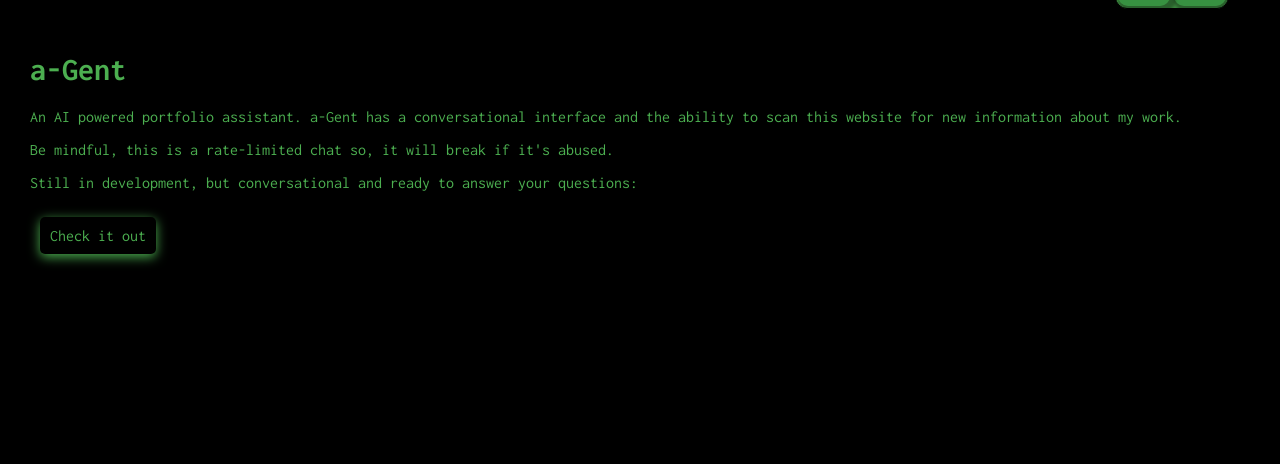
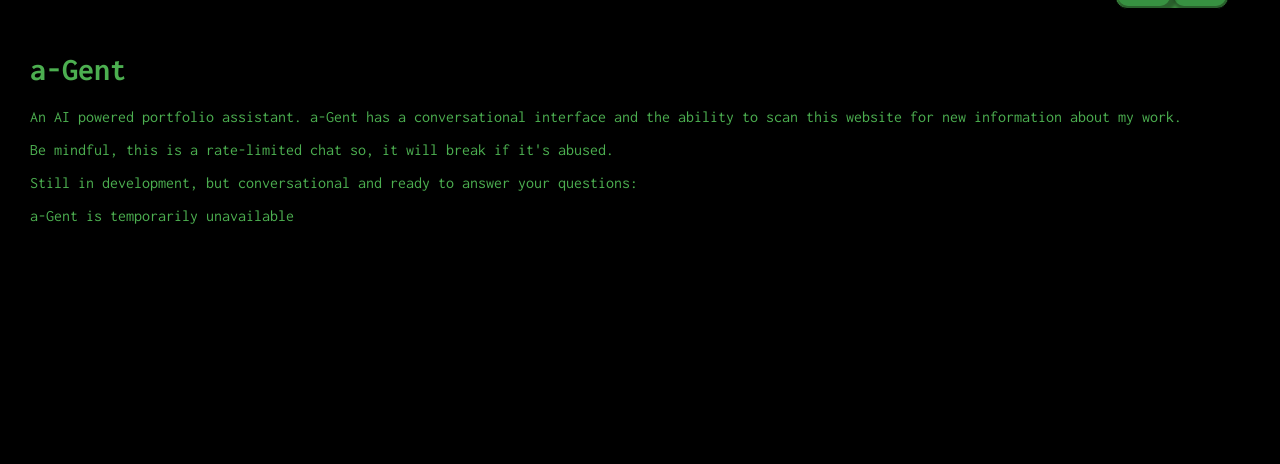
Before and after one commit to chrism47/new-dev-site, a Flask app: page /a-gent in a window 1280 px wide. Shown: the part 54-518 px from the top of the page. Run offline with Flask 3, Linux system fonts and the light colour scheme; some libraries are stand-ins or nearby versions.

Commit message:
agent unavailable message

```diff
--- a/server.py
+++ b/server.py
@@ -31,9 +31,9 @@ def link_page():
 def a_gent_info():
     return render_template('projects/ai-agents/agent-info.html')
 
-@app.route('/a-gent/chat')
-def a_gent():
-    return render_template('projects/ai-agents/agent.html')
+# @app.route('/a-gent/chat')
+# def a_gent():
+#     return render_template('projects/ai-agents/agent.html')
 
 
 @app.route('/al-g')
--- a/templates/projects/ai-agents/agent-info.html
+++ b/templates/projects/ai-agents/agent-info.html
@@ -14,10 +14,11 @@
         <p>
           Still in development, but conversational and ready to answer your questions:
         </p>
+        <p>a-Gent is temporarily unavailable</p>
 
-        <a href="/a-gent/chat">
+        <!-- <a href="/a-gent/chat">
             Check it out
-        </a>
+        </a> -->
         </div>
 
 
```
